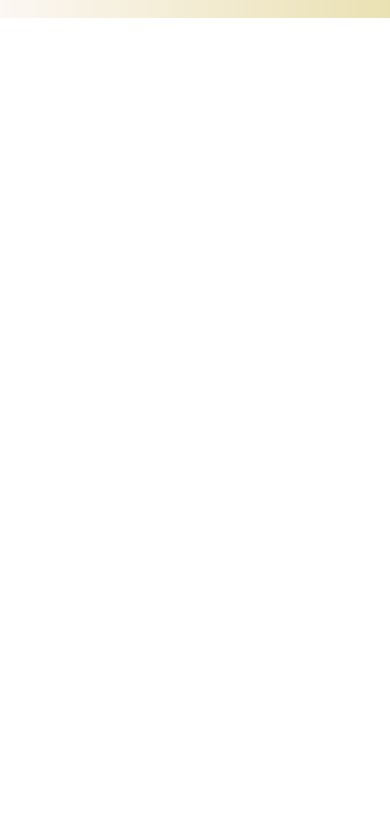
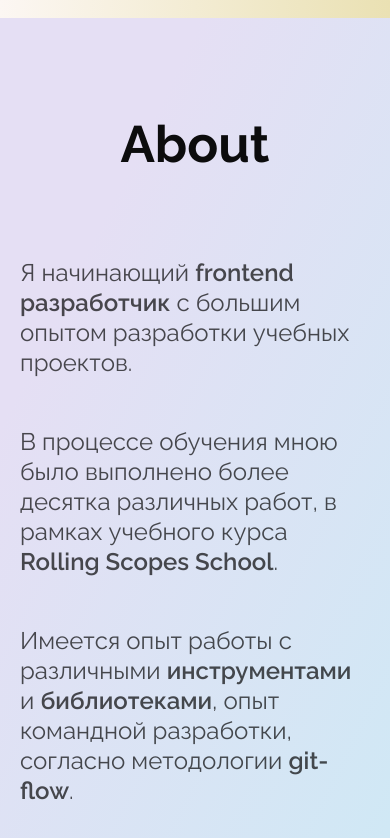
Before and after one commit to Kubatbekkk/porfolio, a React (Vite) app: page / in a window 390 px wide. Shown: the part 826-1664 px from the top of the page. Before the commit the page ends 844 px from the top, so only its background shows below. Built offline with nearby package versions, Linux system fonts and the light colour scheme.

Commit message:
feat: add About Section Comp

```diff
--- a/css/style.css
+++ b/css/style.css
@@ -1,5 +1,4 @@
-.top {
-  position: relative;
+.about {
   display: -webkit-box;
   display: -ms-flexbox;
   display: flex;
@@ -7,133 +6,31 @@
   -webkit-box-direction: normal;
       -ms-flex-direction: column;
           flex-direction: column;
-  padding: 0 55px;
-  height: calc(100vh - 140px);
-  overflow: hidden;
-}
-.top__name {
-  margin: auto 0 0;
-  font-size: 86px;
-  font-weight: 400;
-  line-height: 80px;
-  text-align: left;
-  z-index: 1;
-}
-.top__job {
-  margin: 24px 0 auto;
-  font-size: 32px;
-  font-weight: 800;
-  line-height: 35px;
-  text-align: left;
-  text-transform: uppercase;
-  z-index: 1;
-}
-.top__location {
-  display: -webkit-box;
-  display: -ms-flexbox;
-  display: flex;
   -webkit-box-align: center;
       -ms-flex-align: center;
           align-items: center;
-  margin-bottom: 44px;
-  z-index: 1;
+  padding: 98px 0 100px;
+  background: -o-linear-gradient(333.73deg, #E5DFF4 21.56%, #D0E8F5 84.3%);
+  background: linear-gradient(116.27deg, #E5DFF4 21.56%, #D0E8F5 84.3%);
 }
-.top__location-img {
-  width: 32px;
-  height: 32px;
-  background: url(../../../assets/svg/location.svg) no-repeat center;
-  background-size: contain;
-  margin-right: 12px;
+.about__title {
+  margin-bottom: 86px;
+  color: rgba(0, 0, 0, 0.9490196078);
 }
-.top__location-text {
+.about__wrapper {
+  max-width: 1110px;
+  margin: 0 36px;
+}
+.about p {
+  margin-bottom: 49px;
+  color: rgba(0, 0, 0, 0.69);
+  font-weight: 400;
   font-size: 24px;
-  font-weight: 200;
-  line-height: 28px;
+  line-height: 30px;
   text-align: left;
 }
-.top__contacts {
-  position: absolute;
-  top: calc(100vh - 28px - 58px - 140px);
-  display: -webkit-box;
-  display: -ms-flexbox;
-  display: flex;
-  gap: 10px;
-  left: calc(50vw - 140px);
-  z-index: 1;
-}
-.top__contacts a {
-  min-width: 48px;
-  min-height: 48px;
-  opacity: 0.5;
-  -webkit-transition: all 0.2s;
-  -o-transition: all 0.2s;
-  transition: all 0.2s;
-  background-repeat: no-repeat;
-  background-size: contain;
-  background-position: center;
-}
-.top__contacts a:hover {
-  -webkit-transform: scale(1.03);
-      -ms-transform: scale(1.03);
-          transform: scale(1.03);
-  opacity: 0.8;
-}
-.top__contacts a:active {
-  opacity: 1;
-}
-@media screen and (max-width: 1124px) {
-  .top {
-    padding: 0 36px;
-  }
-  .top__location {
-    position: absolute;
-  }
-  .top__contacts {
-    left: 36px;
-  }
-  .top__job {
-    margin-bottom: 157px;
-    font-size: 40px;
+@media screen and (max-width: 740px) {
+  .about__wrapper {
+    margin: 0 20px;
   }
 }
-@media screen and (max-width: 1024px) {
-  .top {
-    height: calc(100vh - 80px);
-  }
-  .top__contacts {
-    top: calc(100vh - 28px - 58px - 80px);
-  }
-  .top__image {
-    top: 60px;
-  }
-}
-@media screen and (max-width: 740px) {
-  .top {
-    padding: 0 20px;
-  }
-  .top__location-img {
-    width: 24px;
-    height: 24px;
-  }
-  .top__location-text {
-    font-size: 20px;
-    line-height: 23px;
-    color: rgba(0, 0, 0, 0.9490196078);
-  }
-  .top__name {
-    font-size: 78px;
-    line-height: 74px;
-    color: rgba(0, 0, 0, 0.9490196078);
-  }
-  .top__job {
-    font-size: 24px;
-    line-height: 28px;
-    margin-top: 10px;
-    margin-bottom: 91px;
-    color: rgba(0, 0, 0, 0.9490196078);
-  }
-  .top__contacts {
-    top: calc(100vh - 28px - 40px - 80px);
-    left: 20px;
-  }
-}
--- a/src/data/lang.ts
+++ b/src/data/lang.ts
@@ -11,6 +11,11 @@ const privateLang = {
     "Kubatbek Mirzabek": "Kubatbek Mirzabek",
     "frontend developer": "frontend developer",
     "Kyrgyzstan, Bishkek": "Kyrgyzstan, Bishkek",
+
+    "about1": "I am a novice <span>frontend developer</span> with extensive experience in developing projects in the learning process.",
+    "about2": "In the course of training, I have completed more than a dozen different works as part of <span>The Rolling Scopes School</span> training course.",
+    "about3": "I have experience working with various <span>tools</span> and <span>libraries</span>, experience in team development, according to the <span>git-flow</span> methodology.",
+    "about4": "My work is highly appreciated, among the other students and the mentors of the school.",
   } as any,
   ru: {
     "contacts": "контакты",
@@ -24,6 +29,11 @@ const privateLang = {
     "Kubatbek Mirzabek": "Кубатбек Мирзабек",
     "frontend developer": "frontend разработчик",
     "Kyrgyzstan, Bishkek": "Кыргызстан, Бишкек",
+
+    "about1": "Я начинающий <span>frontend разработчик</span> c большим опытом разработки учебных проектов.",
+    "about2": "В процессе обучения мною было выполнено более десятка различных работ, в рамках учебного курса <span>Rolling Scopes School</span>.",
+    "about3": "Имеется опыт работы с различными <span>инструментами</span> и <span>библиотеками</span>, опыт командной разработки, согласно методологии <span>git-flow</span>.",
+    "about4": "Мои работы имеют высокую оценку, как среди других студентов, так и среди менторов школы.",
   } as any
 }
 
--- /dev/null
+++ b/src/view/components/about/index.tsx
@@ -0,0 +1,21 @@
+import './style.scss';
+import lang from '../../../data/lang';
+import { useLangStore } from '../../../hooks/lang-state';
+
+
+const About = () => {
+  const { lng } = useLangStore()
+  return (
+    <section className='about' id='about'>
+      <h1 className='about__title'>About</h1>
+      <div className="about__wrapper">
+        <p dangerouslySetInnerHTML={{ __html: lang[lng]["about1"] }}></p>
+        <p dangerouslySetInnerHTML={{ __html: lang[lng]["about2"] }}></p>
+        <p dangerouslySetInnerHTML={{ __html: lang[lng]["about3"] }}></p>
+        <p dangerouslySetInnerHTML={{ __html: lang[lng]["about4"] }}></p>
+      </div>
+    </section>
+  )
+}
+
+export default About
--- /dev/null
+++ b/src/view/components/about/style.scss
@@ -0,0 +1,32 @@
+.about {
+  display: flex;
+  flex-direction: column;
+  align-items: center;
+  padding: 98px 0 100px;
+  background: linear-gradient(116.27deg, #E5DFF4 21.56%, #D0E8F5 84.3%);
+
+  &__title {
+    margin-bottom: 86px;
+    color: #000000f2;
+  }
+
+  &__wrapper {
+    max-width: 1110px;
+    margin: 0 36px;
+  }
+
+  p {
+    margin-bottom: 49px;
+    color: rgba(0, 0, 0, .69);
+    font-weight: 400;
+    font-size: 24px;
+    line-height: 30px;
+    text-align: left;
+  }
+
+  @media screen and (max-width: 740px) {
+    &__wrapper {
+      margin: 0 20px;
+    }
+  }
+}
--- a/src/view/components/main/index.tsx
+++ b/src/view/components/main/index.tsx
@@ -1,8 +1,12 @@
 import './style.scss'
 import Top from '../top'
+import About from '../about'
 const Main = () => {
   return (
-    <Top />
+    <>
+      <Top />
+      <About />
+    </>
   )
 }
 
```
